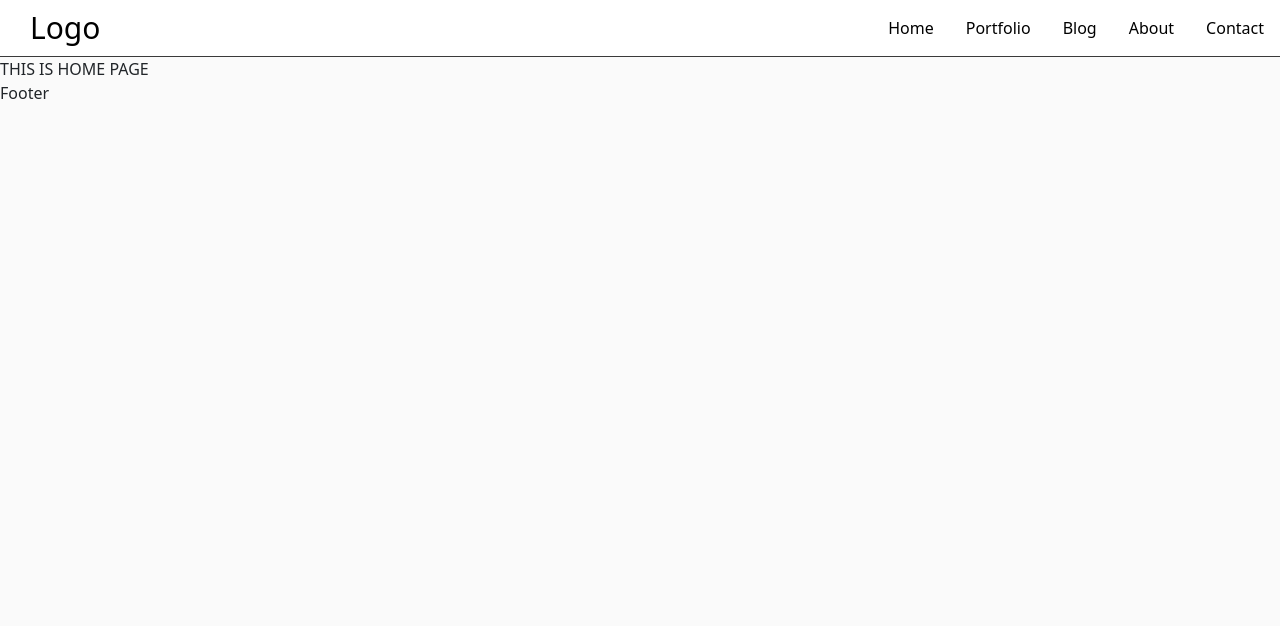
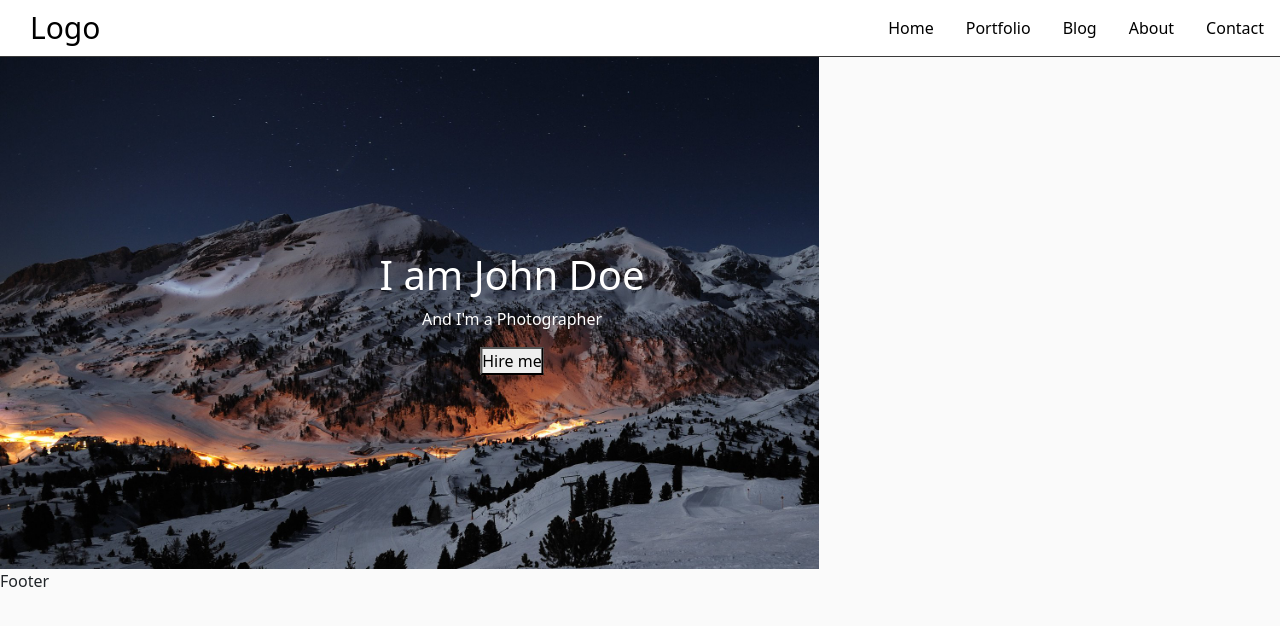
Before and after one commit to Sean-yad/photo-studio, a React (Create React App) app: page / in a window 1280 px wide. Shown: the top 626 px of the page. Built offline with nearby package versions, Linux system fonts and the light colour scheme.

Commit message:
some basic changes

```diff
--- a/src/App.css
+++ b/src/App.css
@@ -73,11 +73,11 @@ a:focus {
   }
 }
 
-/* ****** ****** */
+
 @media all and (max-width: 600px) {
   .logo {
     margin: 0.25em 0;
-    align-self: left; /* align the logo to the left side of 'flex-container' */
+    align-self: left;
   }
 
   .navigation {
--- /dev/null
+++ b/src/Pages/CSS/Style.css
@@ -0,0 +1,36 @@
+* {
+  padding: 0;
+  margin: 0;
+}
+
+body,
+html {
+  background-color: #fafafa;
+  height: 100%;
+}
+
+body,
+html {
+  height: 100%;
+}
+
+.hero-title {
+  height: 50%;
+  background-position: center;
+  background-repeat: no-repeat;
+  background-size: cover;
+  position: relative;
+  max-width: 80%;
+}
+
+.hero-image {
+  max-width: 80%;
+}
+.hero-text {
+  text-align: center;
+  position: absolute;
+  top: 50%;
+  left: 50%;
+  transform: translate(-50%, -50%);
+  color: white;
+}
--- a/src/Pages/Home.js
+++ b/src/Pages/Home.js
@@ -1,7 +1,20 @@
 import React from "react";
+import "./CSS/Style.css";
+import "./images/mountain.jpg";
 
 function Home() {
-  return <div>THIS IS HOME PAGE</div>;
+  return (
+    <>
+      <div className="hero-title">
+        <img src="./images/mountain.jpg" className="hero-image" alt="" />
+        <div className="hero-text">
+          <h1>I am John Doe</h1>
+          <p>And I'm a Photographer</p>
+          <button>Hire me</button>
+        </div>
+      </div>
+    </>
+  );
 }
 
 export default Home;
```
Also changed, not shown: public/images/panda.jpg (added), src/Pages/images/mountain.jpg (added).
